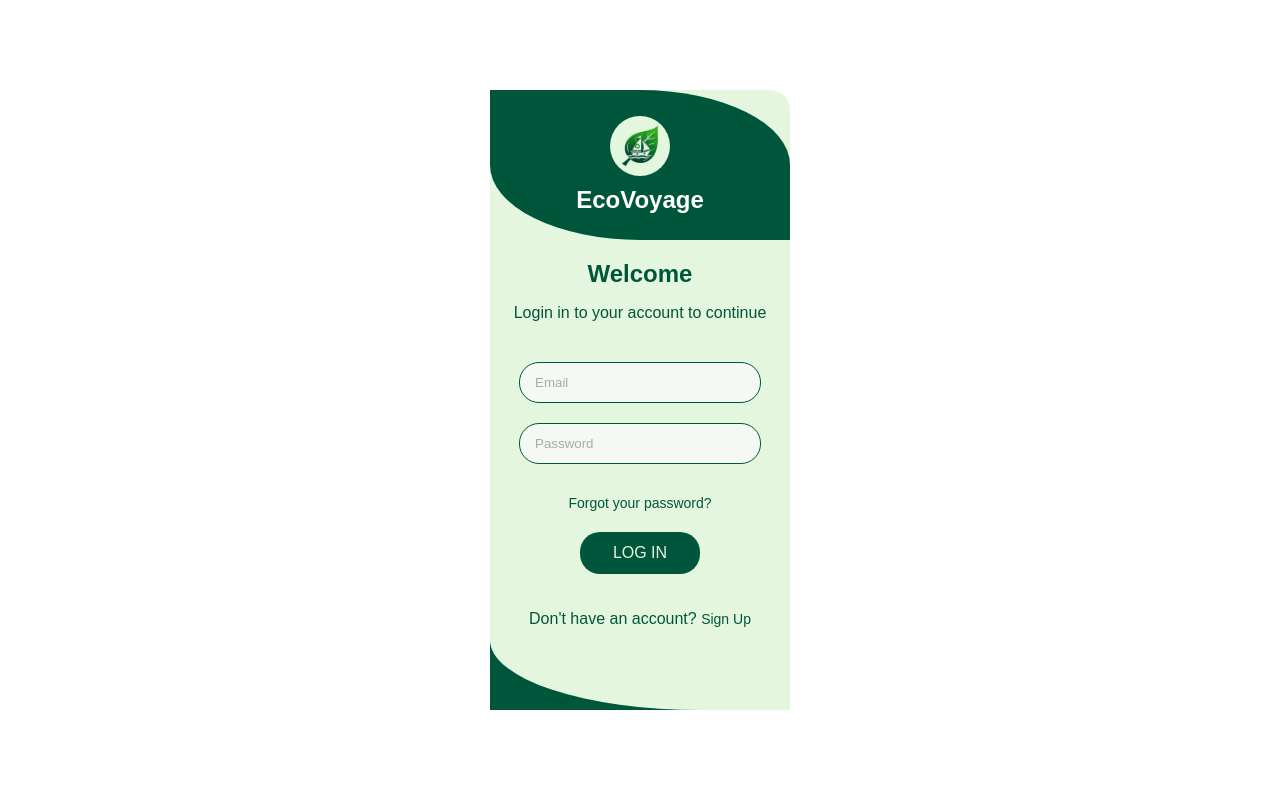
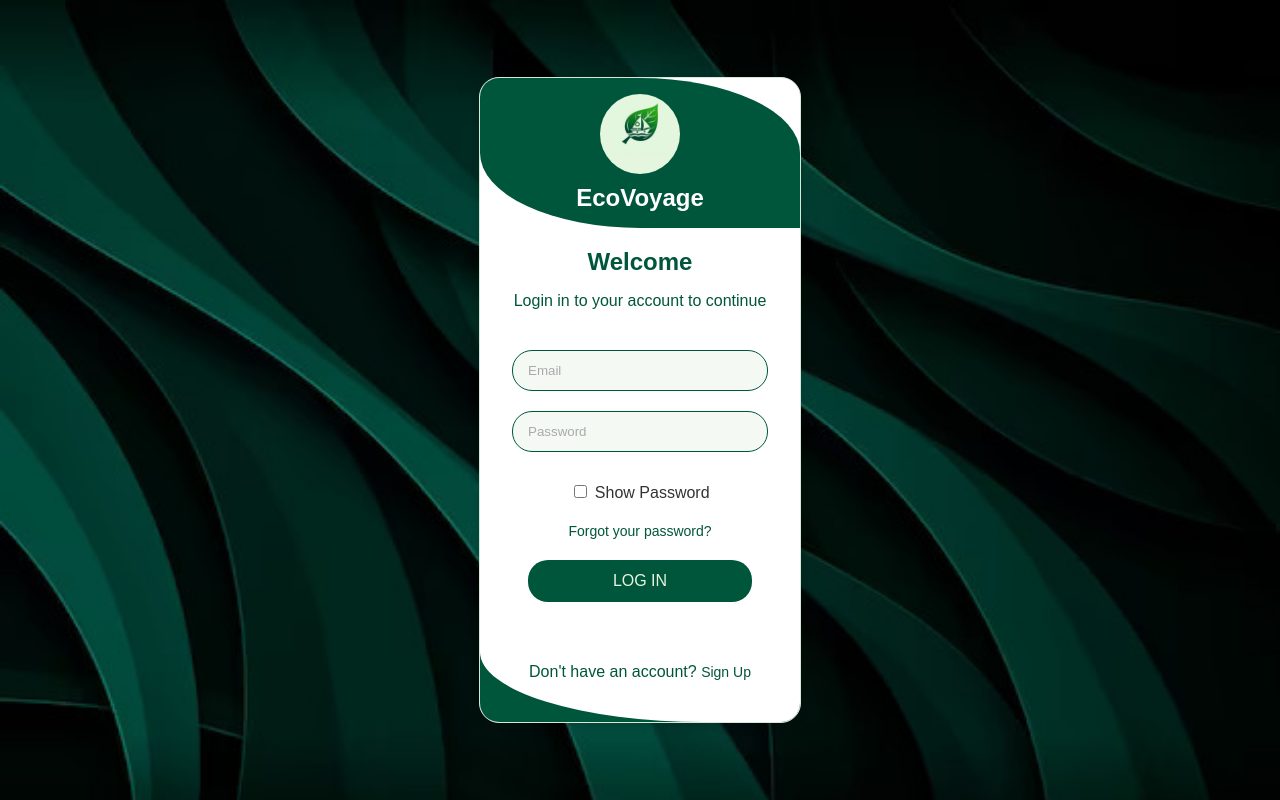
Before and after one commit to Abhishek-28K/EcoVoyage, a Django app: page /login/ in a window 1280 px wide. Run offline with Django 5.2, Linux system fonts and the light colour scheme.

Commit message:
login sorted

```diff
--- a/authapp/views.py
+++ b/authapp/views.py
@@ -6,3 +6,9 @@ def landingpage(request):
 
 def loginpage(request):
     return render(request,'authapp/login.html')
+
+def signinpage(request):
+    return render(request,'authapp/signinpage')
+
+def changepass(request):
+    return render(request,'authapp/changepass')
--- a/templates/authapp/login.html
+++ b/templates/authapp/login.html
@@ -1,4 +1,4 @@
-{%load static%}
+{% load static %}
 <!DOCTYPE html>
 <html lang="en">
 <head>
@@ -12,19 +12,21 @@
             justify-content: center;
             align-items: center;
             min-height: 100vh;
-            /* background-image: url('{% static "images/loginpage.jpeg" %}'); */
+            background-image: url('{% static "images/login.jpg"%}');
             margin: 0;
             background-size: cover;
         }
 
         .container {
-            background-color: #E5F6DF;
+            background-color: #FFFFFF;
             border-radius: 20px;
-            width: 300px;
+            width: 320px;
             text-align: center;
             position: relative;
-            color: #fff;
-
+            color: #333;
+            box-shadow: 0 4px 8px rgba(0, 0, 0, 0.1);
+            overflow: hidden;
+            border: 1px solid #d4e9d7;
         }
 
         .logo {
@@ -49,12 +51,17 @@
             font-size: 24px;
             font-weight: bold;
             margin-top: 10px;
+            color: #FFFFFF;
         }
-        #logocircle{
+
+        #logocircle {
             background-color: #E5F6DF;
             border-radius: 50%;
             display: flex;
             align-content: center;
+            justify-content: center;
+            width: 80px;
+            height: 80px;
         }
 
         .container h1 {
@@ -74,11 +81,17 @@
             width: 70%;
             padding: 12px 15px;
             margin: 10px 0;
-            border: none;
+            border: 1px solid #00563B;
             border-radius: 20px;
             background-color: #f4f9f4;
             color: #333;
-            border: #00563B solid 1px;
+            transition: border-color 0.3s, box-shadow 0.3s;
+        }
+
+        input[type="text"]:focus,
+        input[type="password"]:focus {
+            border-color: #4CAF50;
+            box-shadow: 0 0 5px rgba(76, 175, 80, 0.5);
         }
 
         input[type="text"]::placeholder,
@@ -94,34 +107,49 @@
             border: none;
             border-radius: 20px;
             cursor: pointer;
-            width: 40%;
+            width: 70%;
             font-size: 16px;
+            transition: background-color 0.3s, box-shadow 0.3s;
         }
 
         button:hover {
-            background-color: #d4e9d7;
+            background-color: #4CAF50;
+            box-shadow: 0 4px 8px rgba(76, 175, 80, 0.3);
         }
 
         a {
             color: #00563B;
             text-decoration: none;
             font-size: 14px;
+            transition: color 0.3s;
         }
 
         a:hover {
             text-decoration: underline;
+            color: #4CAF50;
         }
 
         .links {
             margin-top: 20px;
         }
-        #bottomcurve{
+
+        #bottomcurve {
             border-bottom-left-radius: 70%;
             height: 100px;
-            background-color: #E5F6DF;
+            background-color: #fff;
+            display: flex;
+            align-items: center;
+            justify-content: center;
         }
-        #bottombg{
+
+        #bottombg {
             background-color: #00563B;
+        }
+
+        #bottombg p {
+            margin: 0;
+            padding: 10px 0;
+            color: #00563B;
         }
     </style>
 </head>
@@ -135,13 +163,32 @@
         <p>Login in to your account to continue</p>
         <form>
             <input type="text" placeholder="Email" required>
-            <input type="password" placeholder="Password" required>
+            <input type="password" id="password" placeholder="Password" required>
+            <div class="links">
+                <label>
+                    <input type="checkbox" id="show-password"> Show Password
+                </label>
+            </div>
             <div class="links">
                 <a href="#">Forgot your password?</a>
             </div>
             <button type="submit">LOG IN</button>
         </form>
-        <div id="bottombg"><div id="bottomcurve"><p>Don't have an account? <a href="#">Sign Up</a></p></div></div>
+        <div id="bottombg">
+            <div id="bottomcurve">
+                <p>Don't have an account? <a href="#">Sign Up</a></p>
+            </div>
+        </div>
     </div>
+    <script>
+        document.getElementById('show-password').addEventListener('change', function() {
+            const passwordField = document.getElementById('password');
+            if (this.checked) {
+                passwordField.type = 'text';
+            } else {
+                passwordField.type = 'password';
+            }
+        });
+    </script>
 </body>
 </html>
```
Also changed, not shown: static/images/login.jpg (added), templates/authapp/changepass.html (added), templates/authapp/signin.html (added).
